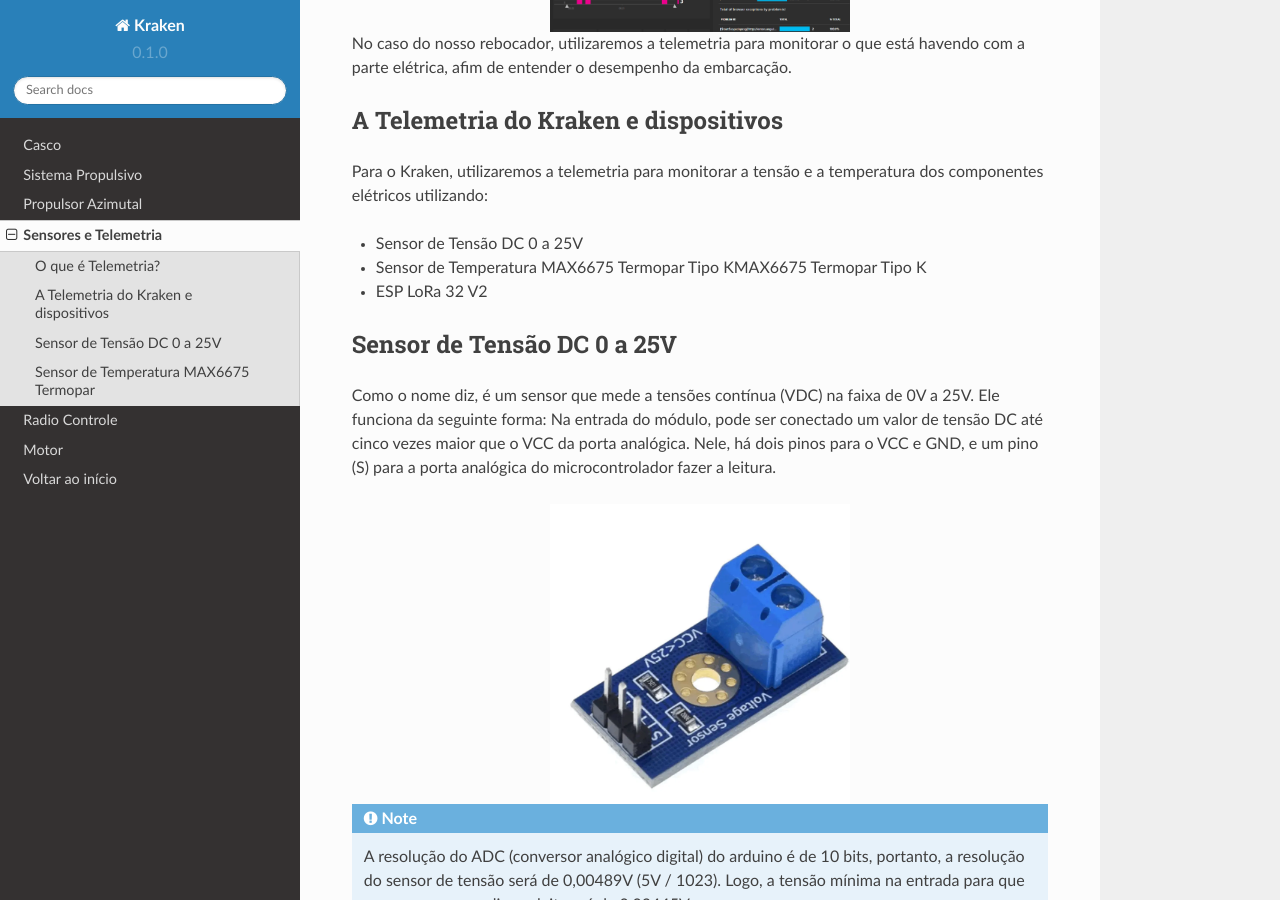
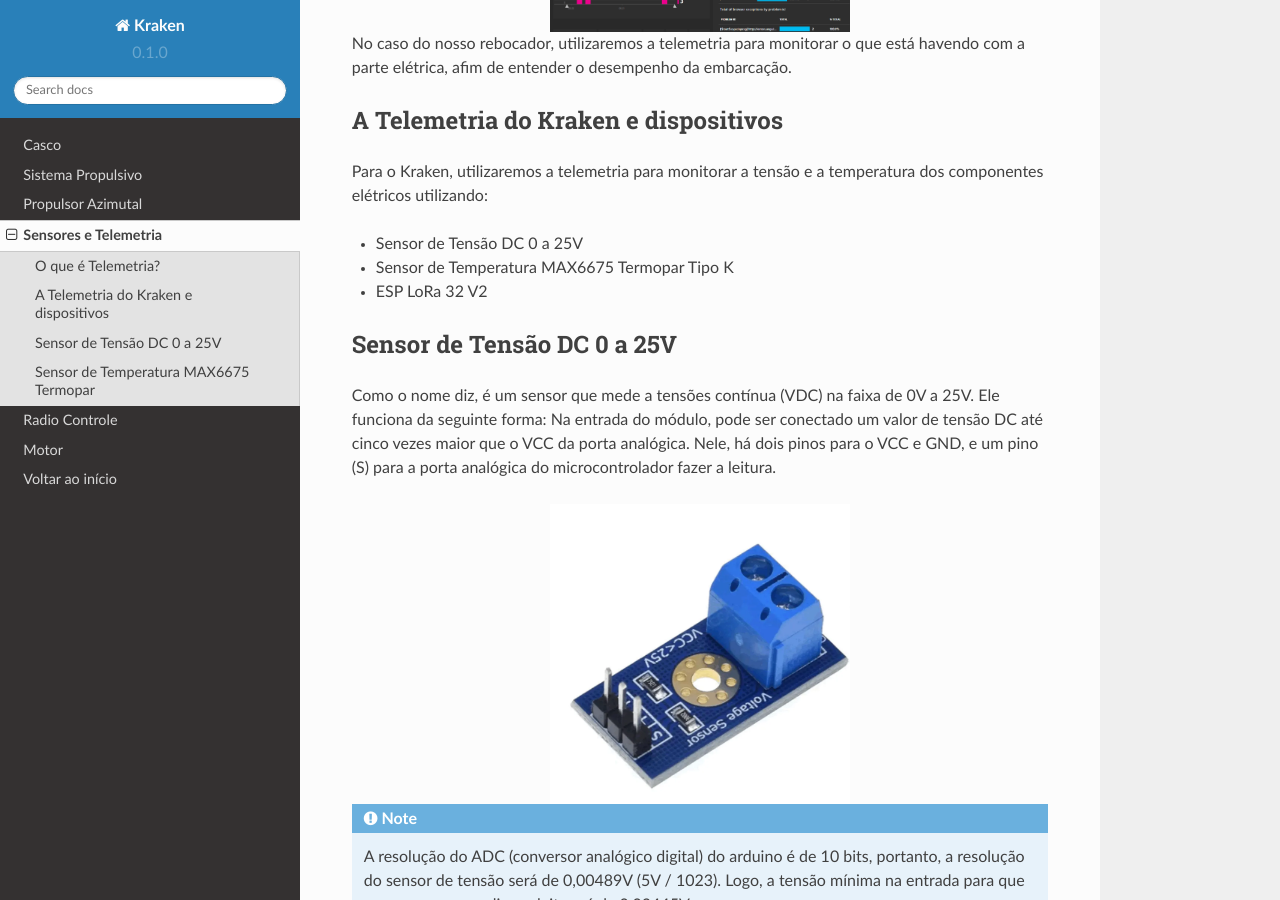
Before and after one commit to polinautico/RTD-Kraken, a Sphinx documentation site: the page built from docs/source/sensores.rst, in a window 1280 px wide and 900 px high, scrolled down 659 px. Built offline with Sphinx 7.4.7 and the Read the Docs theme 2.0.0, drawn with Linux system fonts in a browser that asks for light colours.

Commit message:
Update sensores.rst

```diff
--- a/docs/source/sensores.rst
+++ b/docs/source/sensores.rst
@@ -20,7 +20,7 @@ A Telemetria do Kraken e dispositivos
 Para o Kraken, utilizaremos a telemetria para monitorar a tensão e a temperatura dos componentes elétricos utilizando:
 
 * Sensor de Tensão DC 0 a 25V
-* Sensor de Temperatura MAX6675 Termopar Tipo KMAX6675 Termopar Tipo K
+* Sensor de Temperatura MAX6675 Termopar Tipo K
 * ESP LoRa 32 V2
 
 Sensor de Tensão DC 0 a 25V
```
